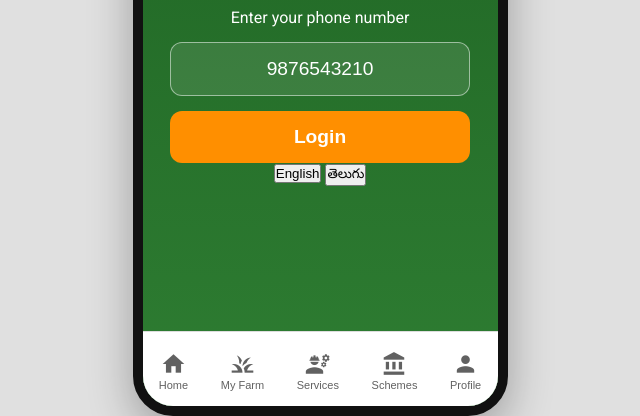
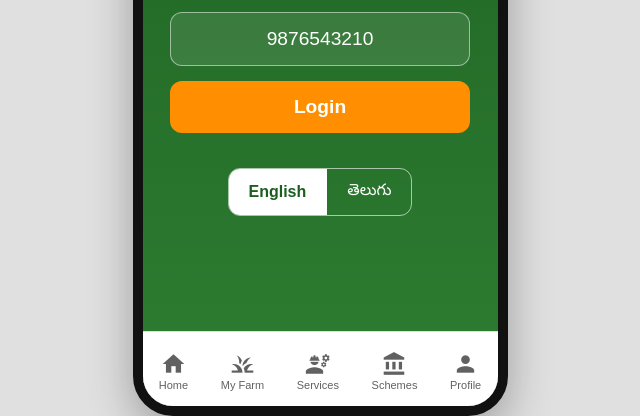
Before and after one commit to Bhuvaneswarikavoori/KisanMitra, a website: page kisan_mitra_wireframe/index.html in a window 1280 px wide. Shown: the part 390-806 px from the top of the page, without its empty margins (320-960 px from the left). Drawn offline with Linux system fonts and the light colour scheme.

Commit message:
working setup

```diff
--- a/kisan_mitra_wireframe/styles.css
+++ b/kisan_mitra_wireframe/styles.css
@@ -202,3 +202,36 @@ body {
 #chat-log::-webkit-scrollbar { width: 6px; }
 #chat-log::-webkit-scrollbar-track { background: transparent; }
 #chat-log::-webkit-scrollbar-thumb { background-color: #ccc; border-radius: 10px; }
+
+/* Language Selector on Login Screen */
+.language-selector {
+    display: flex;
+    margin-top: 35px;
+    border: 1px solid rgba(255, 255, 255, 0.6);
+    border-radius: 12px;
+    overflow: hidden;
+}
+
+.language-selector button {
+    background: transparent;
+    border: none;
+    padding: 12px 20px;
+    flex-grow: 1; /* Ensures both buttons are of equal width */
+    text-align: center;
+    color: white;
+    font-size: 1rem;
+    cursor: pointer;
+    transition: all 0.2s ease-in-out;
+}
+
+/* Adds a vertical line between the two buttons */
+.language-selector button:first-child {
+    border-right: 1px solid rgba(255, 255, 255, 0.6);
+}
+
+/* Style for the selected/active language button */
+.language-selector button.active {
+    background-color: white;
+    color: var(--primary-dark);
+    font-weight: 700;
+}
```
